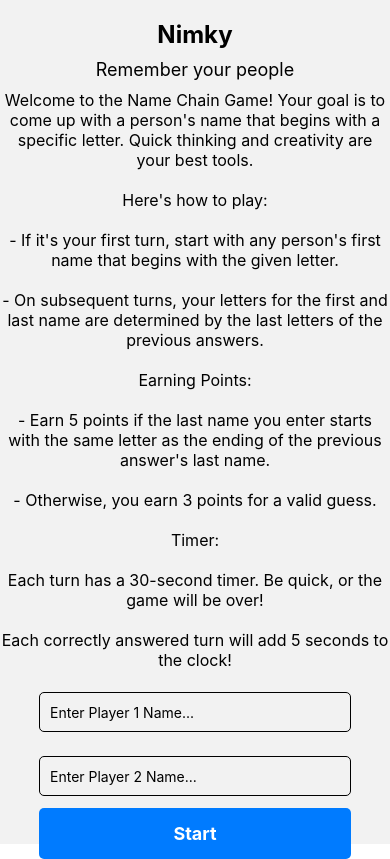
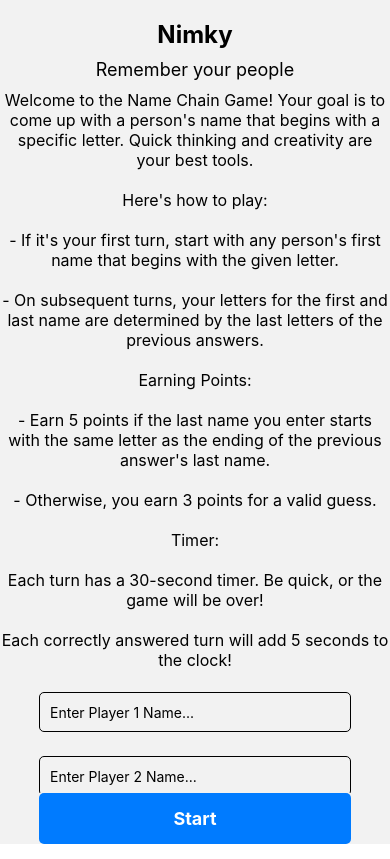
Before and after one commit to eyeofthezeiger/Nimky, a React Native app: screen /Starting in a window 390 px wide. Built offline with nearby package versions, Linux system fonts and the light colour scheme.

Commit message:
Fixed issue with keyboard blocking view

```diff
--- a/src/screens/PlayerScreen.tsx
+++ b/src/screens/PlayerScreen.tsx
@@ -1,6 +1,6 @@
 import { StackNavigationProp } from '@react-navigation/stack';
 import React, { useEffect, useRef, useState } from 'react';
-import { View, Text, TextInput, TouchableOpacity, StyleSheet, SafeAreaView, Alert } from 'react-native';
+import { View, Text, TextInput, TouchableOpacity, StyleSheet, SafeAreaView, Alert, KeyboardAvoidingView, Platform } from 'react-native';
 import { RootStackParamList } from '../../navigationTypes';
 import { RouteProp } from '@react-navigation/native';
 
@@ -107,6 +107,11 @@ const PlayerScreen: React.FC<PlayerScreenProps> = ({navigation, route}) => {
 
     return (
         <SafeAreaView style={styles.container}>
+        <KeyboardAvoidingView
+        style={{ flex: 1 }}
+        behavior={Platform.OS === 'ios' ? 'padding' : 'height'}
+        keyboardVerticalOffset={Platform.OS === 'ios' ? 64 : 0}
+        >
         <View style={styles.topBar}>
             <Text style={styles.timer}>{`${minutes}:${seconds.toString().padStart(2, '0')}`}</Text>
             <Text style={styles.header}> {currentPlayer} you are up! </Text>
@@ -140,6 +145,7 @@ const PlayerScreen: React.FC<PlayerScreenProps> = ({navigation, route}) => {
             <Text style={styles.buttonText}>Enter</Text>
             </TouchableOpacity>
         </View>
+        </KeyboardAvoidingView>
         </SafeAreaView>
     );
 };
--- a/src/screens/StartingScreen.tsx
+++ b/src/screens/StartingScreen.tsx
@@ -1,6 +1,6 @@
 import React, { useRef, useState } from 'react';
 import { StackNavigationProp } from '@react-navigation/stack';
-import { View, Text, TouchableOpacity, StyleSheet, SafeAreaView, TextInput } from 'react-native';
+import { View, Text, TouchableOpacity, StyleSheet, SafeAreaView, TextInput, ScrollView, KeyboardAvoidingView, Platform } from 'react-native';
 import { RootStackParamList } from '../../navigationTypes';
 
 type StartingScreenNavigationProp = StackNavigationProp<RootStackParamList>;
@@ -17,7 +17,12 @@ const StartingScreen: React.FC<StartingScreenProps> = ({ navigation }) => {
     const playerTwoRef = useRef<TextInput>(null);
   return (
     <SafeAreaView style={styles.container}>
-      <View style={styles.content}>
+        <KeyboardAvoidingView
+        style={{ flex: 1 }}
+        behavior={Platform.OS === 'ios' ? 'padding' : 'height'}
+        keyboardVerticalOffset={Platform.OS === 'ios' ? 64 : 0}
+        >
+      <ScrollView contentContainerStyle={styles.content}>
         <Text style={styles.mainTitle}>Nimky</Text>
         <Text style={styles.subTitle}>Remember your people</Text>
         <Text style={styles.helpfulText}>
@@ -65,7 +70,8 @@ const StartingScreen: React.FC<StartingScreenProps> = ({ navigation }) => {
                 playerTwoName
             })}
         />
-      </View>
+      </ScrollView>
+      </KeyboardAvoidingView>
       <TouchableOpacity style={styles.button} onPress={() => navigation.navigate('Game', {
         playerOneName,
         playerTwoName
@@ -81,11 +87,15 @@ const styles = StyleSheet.create({
     flex: 1,
     justifyContent: 'space-between',
     alignItems: 'center',
-    paddingTop: 20, // Adjust based on your screen's design
-    paddingBottom: 50, // Gives some space at the bottom for the button
+    // paddingTop: 20, // Adjust based on your screen's design
+    // paddingBottom: 50, // Gives some space at the bottom for the button
   },
   content: {
-    alignItems: 'center', // Centers the titles vertically
+    flexGrow: 1,
+    justifyContent: 'space-between',
+    alignItems: 'center',
+    paddingTop: 20,
+    paddingBottom: 50 // Centers the titles vertically
   },
   mainTitle: {
     fontSize: 24,
```
